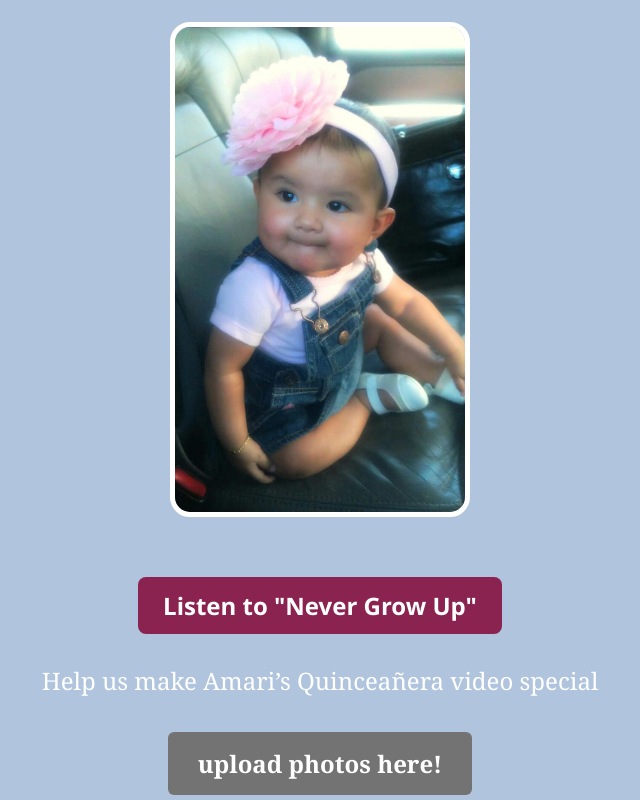
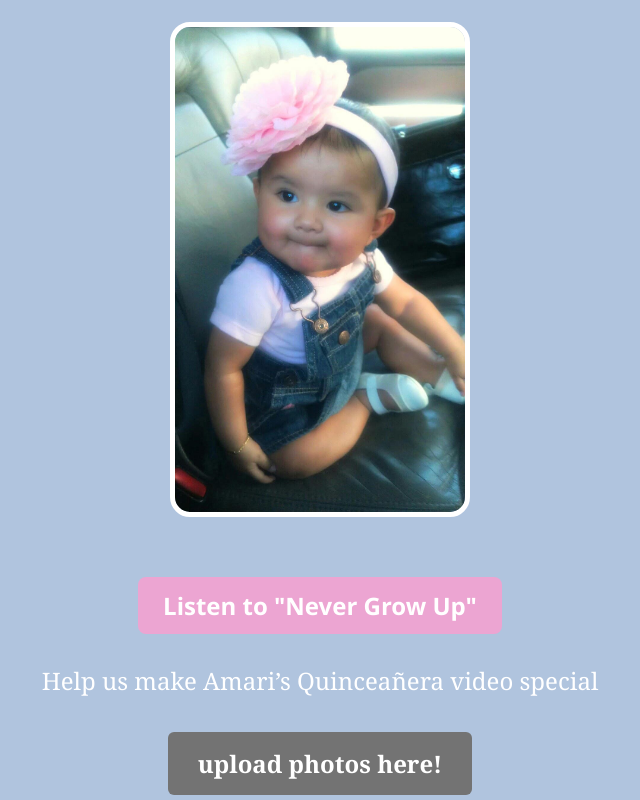
Before and after one commit to Sarai-Valenzuela/savethedate, a plain HTML site: page index.html in a window 1280 px wide. In both pictures the pointer is over the link 639 px from the left and 1450 px from the top of the page. Shown: the part 845-1645 px from the top of the page, without its empty margins (320-960 px from the left). Drawn offline with Linux system fonts and the light colour scheme.

Commit message:
Update style.css

```diff
--- a/style.css
+++ b/style.css
@@ -120,5 +120,5 @@ body, html {
 }
 
 .youtube-button:hover {
-  background-color: #8b2350;
+  background-color: #eca5d2;
 }
```
